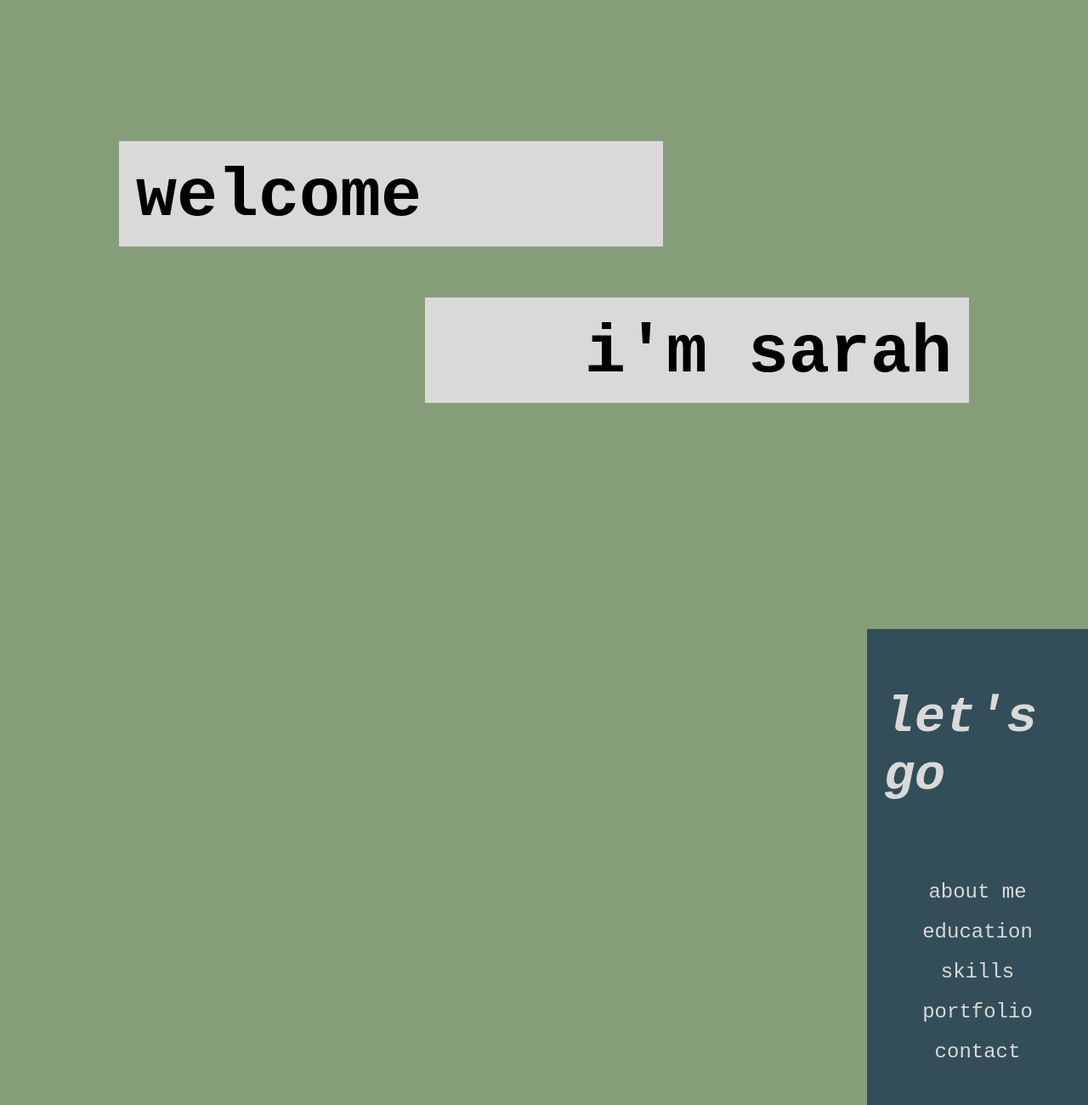
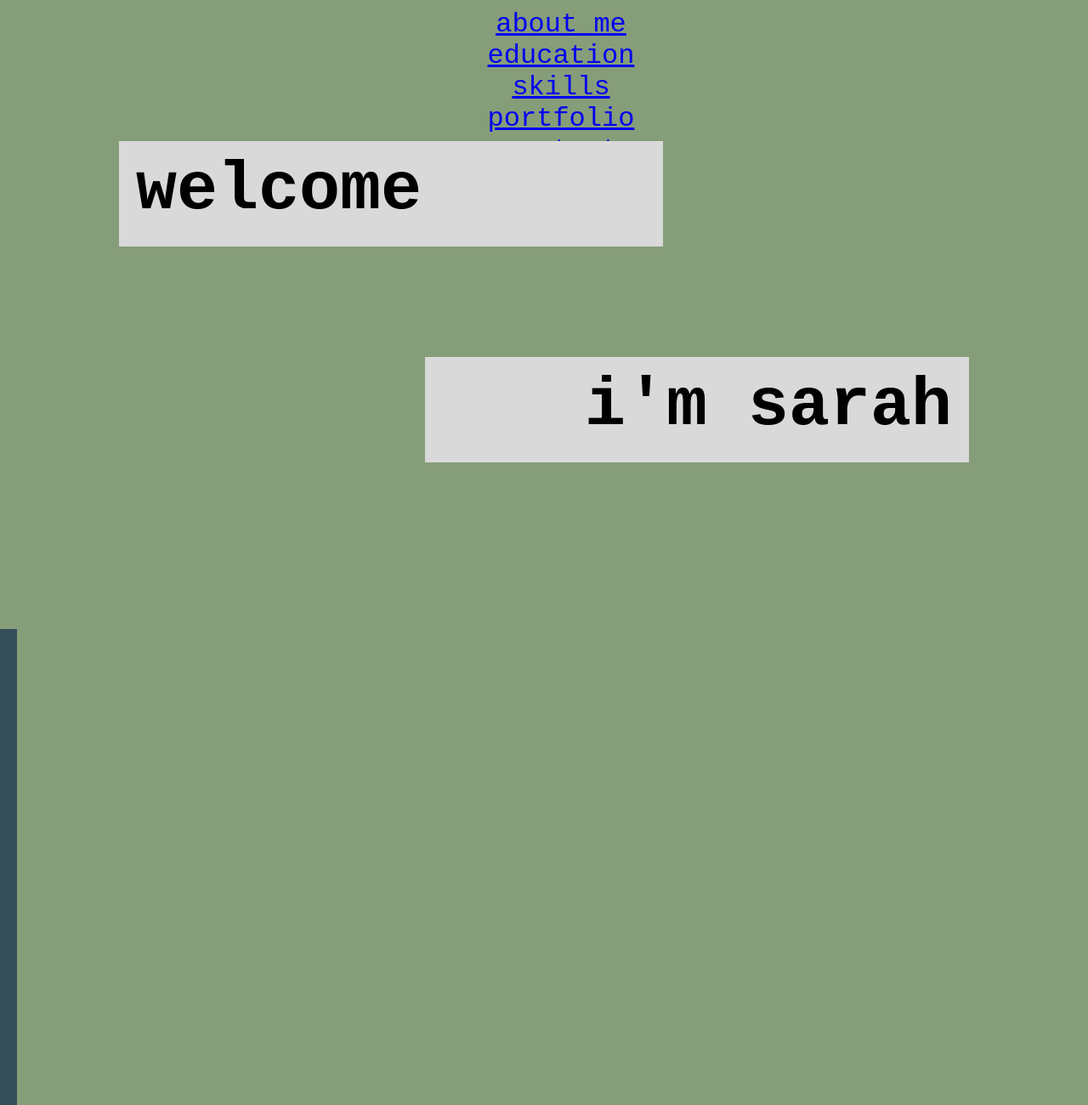
Before and after one commit to sarah-roma/sarah-roma.github.io, a plain HTML site: page index.html in a window 1280 px wide. Shown: the top 1300 px of the page at 85% size. Drawn offline with Linux system fonts and the light colour scheme.

Commit message:
adding menu functionality

```diff
--- a/index.html
+++ b/index.html
@@ -2,11 +2,13 @@
 <html lang="en-GB">
     <head>
         <title>Sarah Robinson</title>
-        <link rel="stylesheet" href="style.css" />
+        <link rel="stylesheet" href="style.css">
+        <meta charset="UTF-8">
+        <meta name="viewport" content="width=device-width, initial-scale=1.0">
+
     </head>
     <body>
         <div class="page1">
-
             <div class="welcome-block">
                 <div class="welcome-text">
                 <h1>welcome</h1>
@@ -23,12 +25,15 @@
                 <div class="menu-text">
                     <h2>let's go</h2>
                 </div>
-                <div class="menu-item">about me</div>
-                <div class="menu-item">education</div>
-                <div class="menu-item">skills</div>
-                <div class="menu-item">portfolio</div>
-                <div class="menu-item">contact</div>
             </div>
+
+            <ul>
+                <li><a href="default.asp">about me</a></li>
+                <li><a href="education.asp">education</a></li>
+                <li><a href="skills.asp">skills</a></li>
+                <li><a href="portfolio.asp">portfolio</a></li>
+                <li><a href="contact.asp">contact</a></li>
+              </ul>
         </div>
     </body>
 </html>
--- a/style.css
+++ b/style.css
@@ -19,50 +19,35 @@ body, h1 {
   background-color: #d9d9d9;
   position: absolute;
   width: 640px;
-  padding: 20px;
+  padding: 12px 20px 12px 20px;
   box-sizing: border-box;
 }
 
 .page1 .welcome-text {
-  /* position: absolute;
-  width: 600px;
-  height: 96px;
-  top: 13px;
-  left: 20px; */
   font-family: "Courier New", Helvetica;
-  font-weight: 100;
+  font-weight: 50;
   color: #000000;
   font-size: 40px;
   text-align: left;
-  /* letter-spacing: 0;
-  line-height: normal; */
 }
 
 .page1 .name-block {
   height: 124px;
-  top: 350px;
+  top: 420px;
   right: 140px;
   background-color: #d9d9d9;
   position: absolute;
   width: 640px;
-  padding: 20px;
+  padding: 12px 20px 12px 20px;
   box-sizing: border-box;
 }
 
-
 .page1 .name-text {
-  /* position: absolute;
-  width: 600px;
-  height: 96px;
-  top: 13px;
-  left: 20px; */
   font-family: "Courier New", Helvetica;
-  font-weight: 100;
+  font-weight: 50;
   color: #000000;
   font-size: 40px;
   text-align: right;
-  /* letter-spacing: 0;
-  line-height: normal; */
 }
 
 .page1 .menu-block {
@@ -71,31 +56,34 @@ body, h1 {
   align-items: center;
   justify-content: flex-start;
   width: 260px;
-  height: 832px; /* Full height of the menu */
-  padding: 20px;
+  height: 832px;
+  padding: 12px 20px 12px 20px ;
   position: absolute;
-  top: calc(100vh - 60px); /* Peek 60px into the main screen */
-  right: 0;
+  top: calc(100vh - 60px);
+  right: calc(100vw - 20px);
   background-color: #334e58;
   box-sizing: border-box;
-  clip-path: inset(-100px 0 0 0); /* Initially hides the rest of the menu */
-  transition: clip-path 0.5s ease; /* Smooth transition on scroll */
+  clip-path: inset(-100px 0 0 0);
+  transition: clip-path 0.5s ease;
 }
 
 .page1 .menu-text {
   font-family: "Courier New", Helvetica;
-  font-weight: 400;
+  font-weight: 50;
   font-style: italic;
   color: #d9d9d9;
-  font-size: 40px;
+  font-size: 32px;
   margin-bottom: 30px;
+  text-transform: lowercase;
 }
 
-.page1 .menu-item {
+.page1 ul {
+  list-style-type: none;
+  /* padding: 0; */
   font-family: "Courier New", Helvetica;
-  font-weight: 400;
+  font-weight: 50;
   color: #d9d9d9;
-  font-size: 24px;
+  font-size: 32px;
   margin: 10px 0;
   text-align: center;
 }
```
